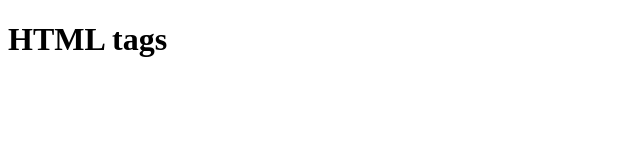
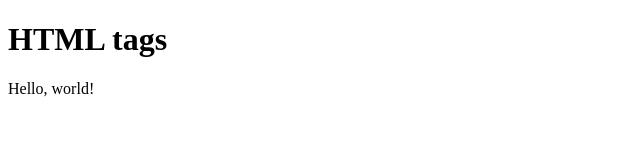
Before and after one commit to dominion-30/sample_website, a plain HTML site: page index.html in a window 1280 px wide. Shown: the whole page, without its empty margins (0-640 px from the left). Drawn offline with Linux system fonts and the light colour scheme.

Commit message:
Add a short paragraph

```diff
--- a/index.html
+++ b/index.html
@@ -8,6 +8,7 @@
 </head>
 <body>
     <h1>HTML tags</h1>
+    <p>Hello, world!</p>
 
 </body>
 </html>
```
